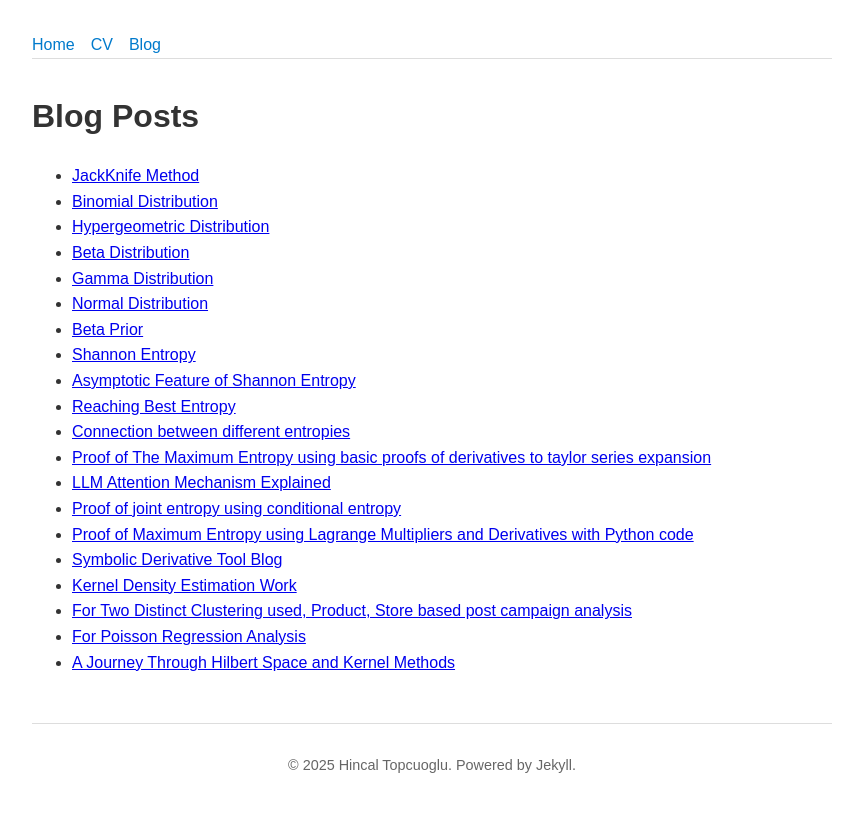
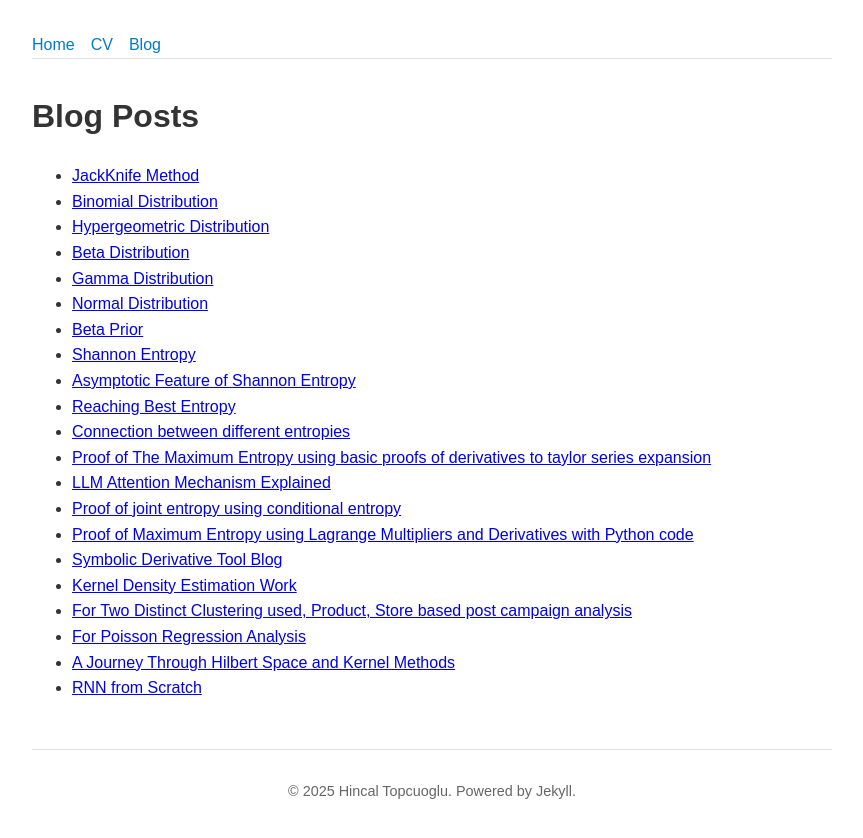
Before and after one commit to hincaltopcuoglu/hincaltopcuoglu.github.io, a Jekyll site: the page built from blog.md, in a window 1280 px wide. Shown: the top 838 px of the page, without its empty margins (208-1071 px from the left). Built offline with Jekyll 4.4.1, drawn with Linux system fonts in a browser that asks for light colours.

Commit message:
Add RNN from Scratch to blog.md

```diff
--- a/blog.md
+++ b/blog.md
@@ -26,3 +26,4 @@ permalink: /blog/
 - [For Two Distinct Clustering used, Product, Store based post campaign analysis](Two_Clustering_Approaches_for_Analyzing_Promotions.html)
 - [For Poisson Regression Analysis](poisson_regression.html)
 - [A Journey Through Hilbert Space and Kernel Methods](kernel_works_hilbert_space.pdf)
+- [RNN from Scratch](RNN_Study_Paper.pdf)
```
